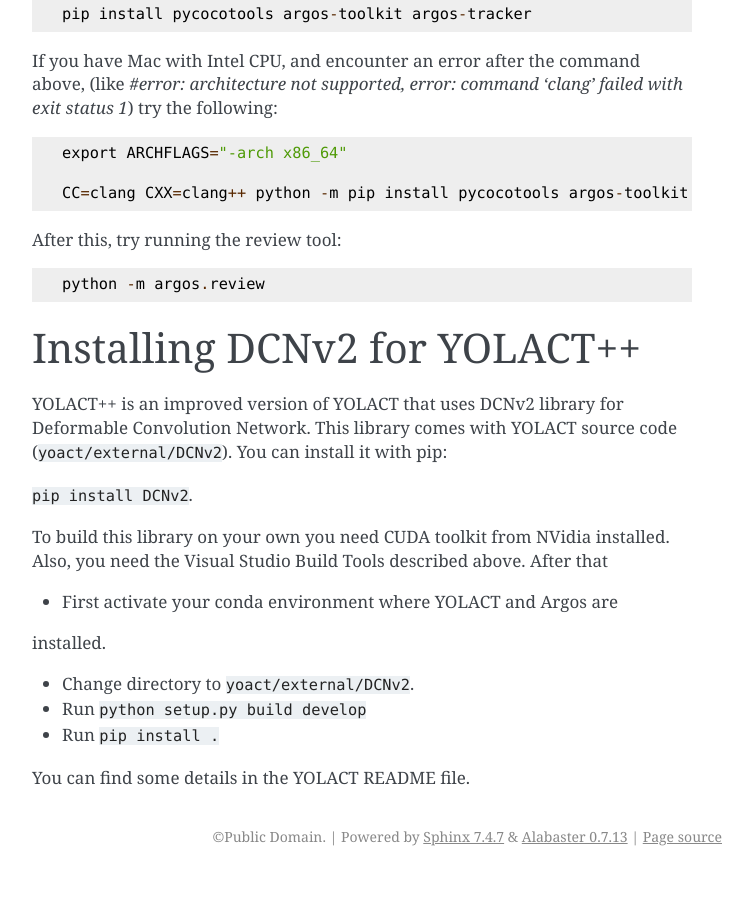
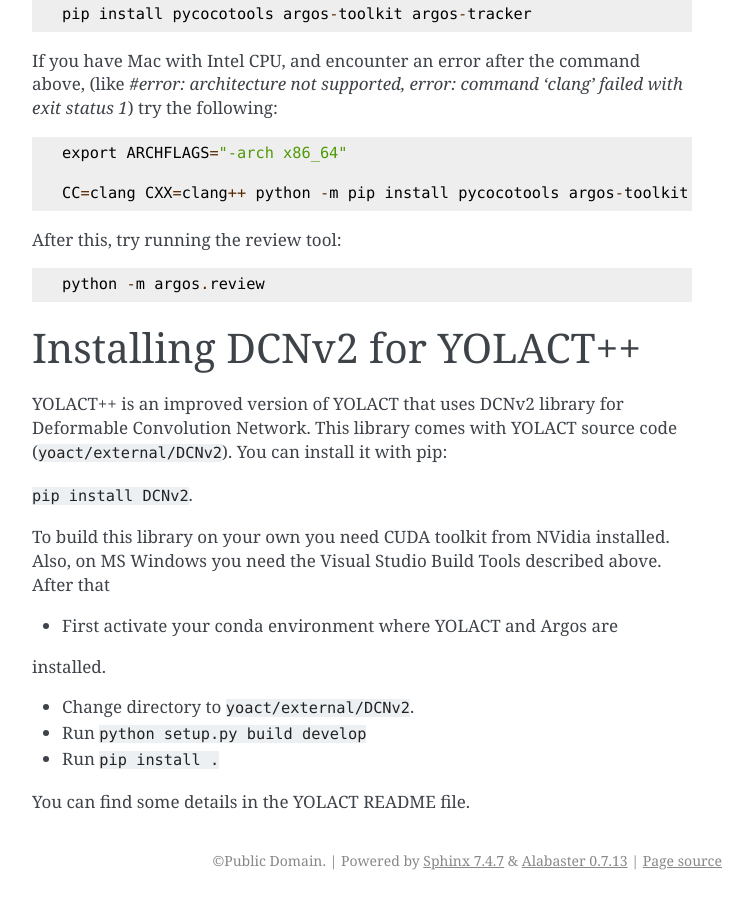
Before and after one commit to subhacom/argos, a Sphinx documentation site: the page built from doc/install.rst, in a window 1280 px wide and 900 px high, scrolled down 3121 px. Shown: the whole window, without its empty margins (388-1141 px from the left). Built offline with Sphinx 7.4.7, drawn with Linux system fonts in a browser that asks for light colours; before the commit the page ends 3997 px from its top, so only the background shows below that.

```diff
--- a/doc/install.rst
+++ b/doc/install.rst
@@ -161,8 +161,8 @@ code (``yoact/external/DCNv2``). You can install it with pip:
 ``pip install DCNv2``.
 
 To build this library on your own you need CUDA toolkit from NVidia
-installed. Also, you need the Visual Studio Build Tools described
-above. After that
+installed. Also, on MS Windows you need the Visual Studio Build Tools
+described above. After that
 
 - First activate your conda environment where YOLACT and Argos are
 installed.
```
Also changed, not shown: README.md (+1 -1 lines).
